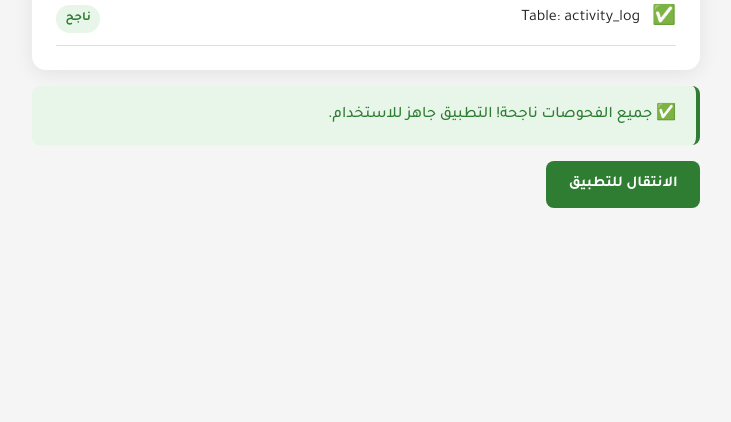
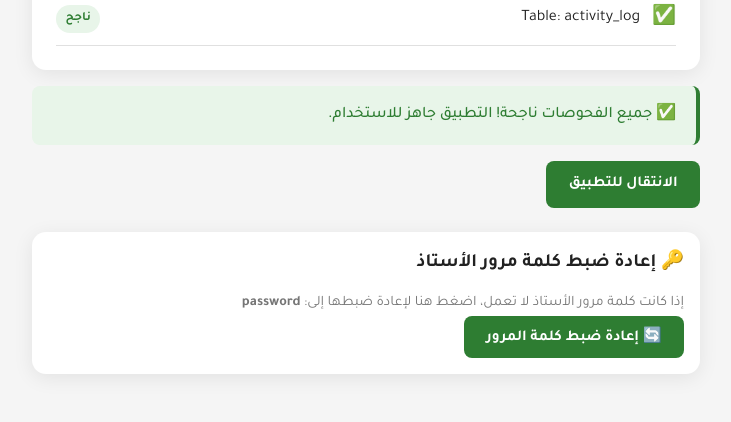
Before and after one commit to harment/AI, a PHP site: page /setup.php in a window 1280 px wide. Shown: the part 1190-1612 px from the top of the page, without its empty margins (274-1005 px from the left). Before the commit the page ends 1398 px from the top, so only its background shows below. Run offline with PHP 8.4, Linux system fonts and the light colour scheme.

Commit message:
fix logout 404 and teacher password: patch .htaccess, nginx.conf, schema.sql, setup.php
Agent-Logs-Url: https://github.com/harment/AI/sessions/654da171-5e4a-4320-954f-b44515cf7298

Co-authored-by: harment <98186868+harment@users.noreply.github.com>

```diff
--- a/db/schema.sql
+++ b/db/schema.sql
@@ -138,7 +138,10 @@ CREATE TABLE IF NOT EXISTS sessions (
 
 -- بيانات تجريبية: أستاذ افتراضي (كلمة المرور: password)
 INSERT INTO teachers (name, email, password_hash) VALUES
-('الأستاذ الإداري', 'admin@dhakali.edu', '$2y$12$92IXUNpkjO0rOQ5byMi.Ye4oKoEa3Ro9llC/.og/at2.uheWG/igi');
+('الأستاذ الإداري', 'admin@dhakali.edu', '$2y$12$92IXUNpkjO0rOQ5byMi.Ye4oKoEa3Ro9llC/.og/at2.uheWG/igi')
+ON DUPLICATE KEY UPDATE
+    password_hash = '$2y$12$92IXUNpkjO0rOQ5byMi.Ye4oKoEa3Ro9llC/.og/at2.uheWG/igi',
+    is_active = 1;
 
 -- بيانات تجريبية: علماء النحو
 INSERT INTO scholars (name, short_bio, era, works) VALUES
--- a/setup.php
+++ b/setup.php
@@ -3,6 +3,29 @@
  * ملف التحقق من إعداد التطبيق
  * يمكن حذفه بعد التثبيت الناجح
  */
+
+// إعادة ضبط كلمة مرور الأستاذ الافتراضي
+$resetMsg = '';
+if ($_SERVER['REQUEST_METHOD'] === 'POST' && isset($_POST['reset_teacher_password'])) {
+    try {
+        require_once __DIR__ . '/config/db.php';
+        $newPass = password_hash('password', PASSWORD_BCRYPT);
+        $db = getDB();
+        $stmt = $db->prepare("UPDATE teachers SET password_hash = ? WHERE email = 'admin@dhakali.edu'");
+        $stmt->execute([$newPass]);
+        if ($stmt->rowCount() > 0) {
+            $resetMsg = ['type' => 'success', 'text' => '✅ تم إعادة ضبط كلمة مرور الأستاذ الافتراضي إلى: password'];
+        } else {
+            // إنشاء الحساب إن لم يكن موجوداً
+            $stmt = $db->prepare("INSERT INTO teachers (name, email, password_hash) VALUES ('الأستاذ الإداري', 'admin@dhakali.edu', ?)");
+            $stmt->execute([$newPass]);
+            $resetMsg = ['type' => 'success', 'text' => '✅ تم إنشاء حساب الأستاذ الافتراضي بكلمة مرور: password'];
+        }
+    } catch (Exception $e) {
+        $resetMsg = ['type' => 'danger', 'text' => '❌ خطأ: ' . htmlspecialchars($e->getMessage(), ENT_QUOTES, 'UTF-8')];
+    }
+}
+
 $checks = [];
 
 // PHP Version
@@ -72,5 +95,21 @@ $allGood = !in_array(false, $checks, true);
     أو استورد ملف <strong>db/schema.sql</strong> عبر phpMyAdmin.
   </div>
   <?php endif; ?>
+
+  <div class="card" style="margin-top:1.5rem;padding:1rem;">
+    <h3 style="margin-bottom:.75rem;">🔑 إعادة ضبط كلمة مرور الأستاذ</h3>
+    <?php if ($resetMsg): ?>
+    <div class="alert alert-<?= $resetMsg['type'] ?>"><?= $resetMsg['text'] ?></div>
+    <?php endif; ?>
+    <p style="font-size:.9rem;color:var(--muted);">
+      إذا كانت كلمة مرور الأستاذ لا تعمل، اضغط هنا لإعادة ضبطها إلى: <strong>password</strong>
+    </p>
+    <form method="POST">
+      <button type="submit" name="reset_teacher_password" class="btn btn-primary"
+              onclick="return confirm('هل تريد إعادة ضبط كلمة مرور الأستاذ إلى: password ؟')">
+        🔄 إعادة ضبط كلمة المرور
+      </button>
+    </form>
+  </div>
 </body>
 </html>
```
Also changed, not shown: .htaccess, 1 other file.
